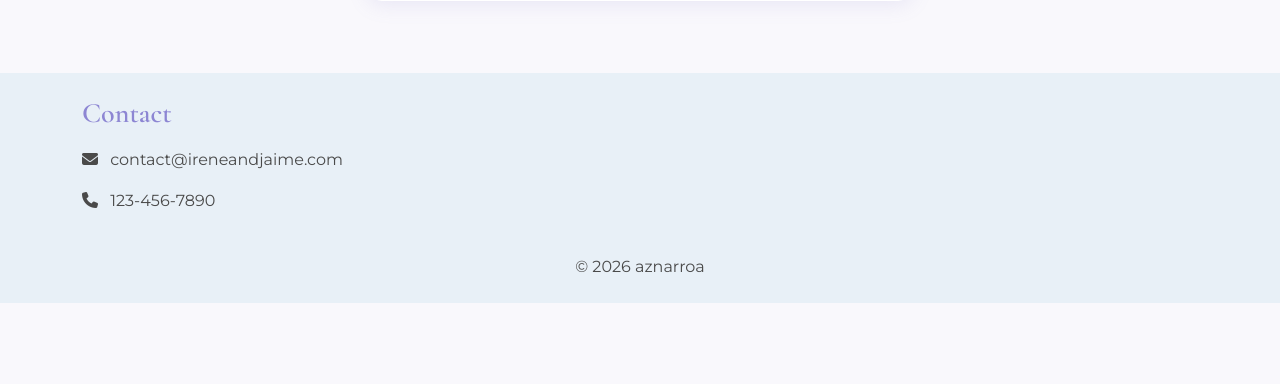
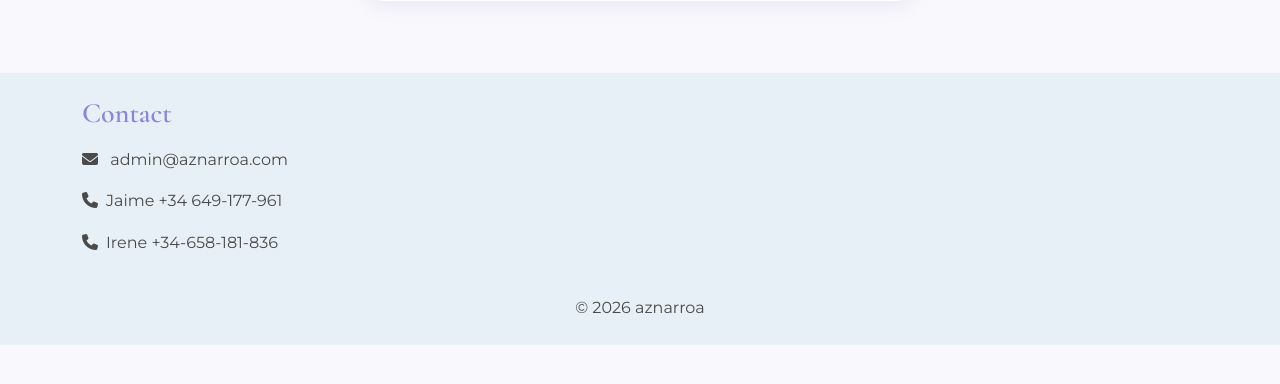
Before and after one commit to jaimeaznar/website_wedding, a Flask app: page /admin/login in a window 1280 px wide. Shown: the part 331-715 px from the top of the page. Run offline with Flask 3, Linux system fonts and the light colour scheme; the visitor is signed in with stand-in values (Sample User, id 1); parts of the project's set-up code (start-up, migrations or seed data) failed here and were passed over; some libraries are stand-ins or nearby versions.

Commit message:
updating info

```diff
--- a/app/templates/base.html
+++ b/app/templates/base.html
@@ -67,10 +67,11 @@
                     <h3 class="mb-3" data-translate="footer.contact">Contact
                     </h3>
                     <p><i class="fas fa-envelope me-2"></i> {{
-                        config.ADMIN_EMAIL|default('contact@ireneandjaime.com')
+                        config.ADMIN_EMAIL|default('admin@aznarroa.com')
                         }}</p>
-                    <p><i class="fas fa-phone me-2"></i> {{
-                        config.ADMIN_PHONE|default('123-456-7890') }}</p>
+                    <p><i class="fas fa-phone me-2"></i>Jaime  {{
+                        config.ADMIN_PHONE|default('+34 649-177-961') }}</p>
+                    <p><i class="fas fa-phone me-2"></i>Irene +34-658-181-836</p>
                 </div>
             </div>
             <div class="row mt-4">
--- a/app/templates/home.html
+++ b/app/templates/home.html
@@ -167,7 +167,7 @@
                     </p>
                     <p>
                         <i class="fas fa-map-marker-alt me-2"></i>
-                        <a href="https://maps.app.goo.gl/LTgYWaHmHk528zRL6" target="_blank" rel="noopener" class="location-link">
+                        <a href="https://maps.app.goo.gl/R9BS84WPD5AFzeRD9" target="_blank" rel="noopener" class="location-link">
                             <span data-translate="schedule.bus.location">Bus Stop: Plaza Luis Obispo Galarza</span>
                         </a>
                     </p>
@@ -1243,7 +1243,7 @@
             </div>
             <p class="lead mb-2" data-translate="bus.message">The buses to the reception venue are waiting for you!</p>
             <p class="text-muted mb-4" data-translate="bus.location">Plaza Luis Obispo Galarza</p>
-            <a href="https://maps.app.goo.gl/LTgYWaHmHk528zRL6"
+            <a href="https://maps.app.goo.gl/R9BS84WPD5AFzeRD9"
                target="_blank"
                rel="noopener"
                class="btn btn-primary btn-lg">
```
